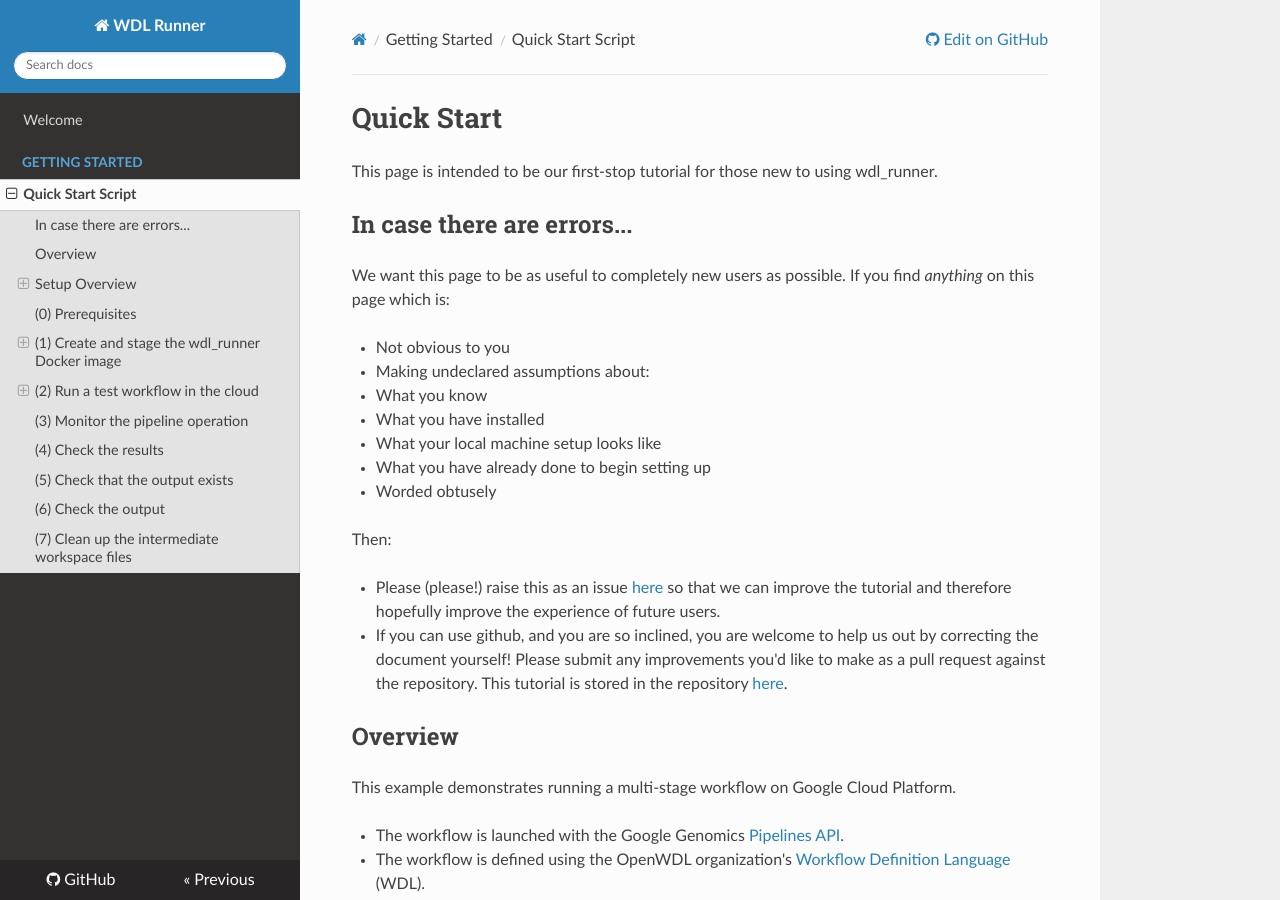
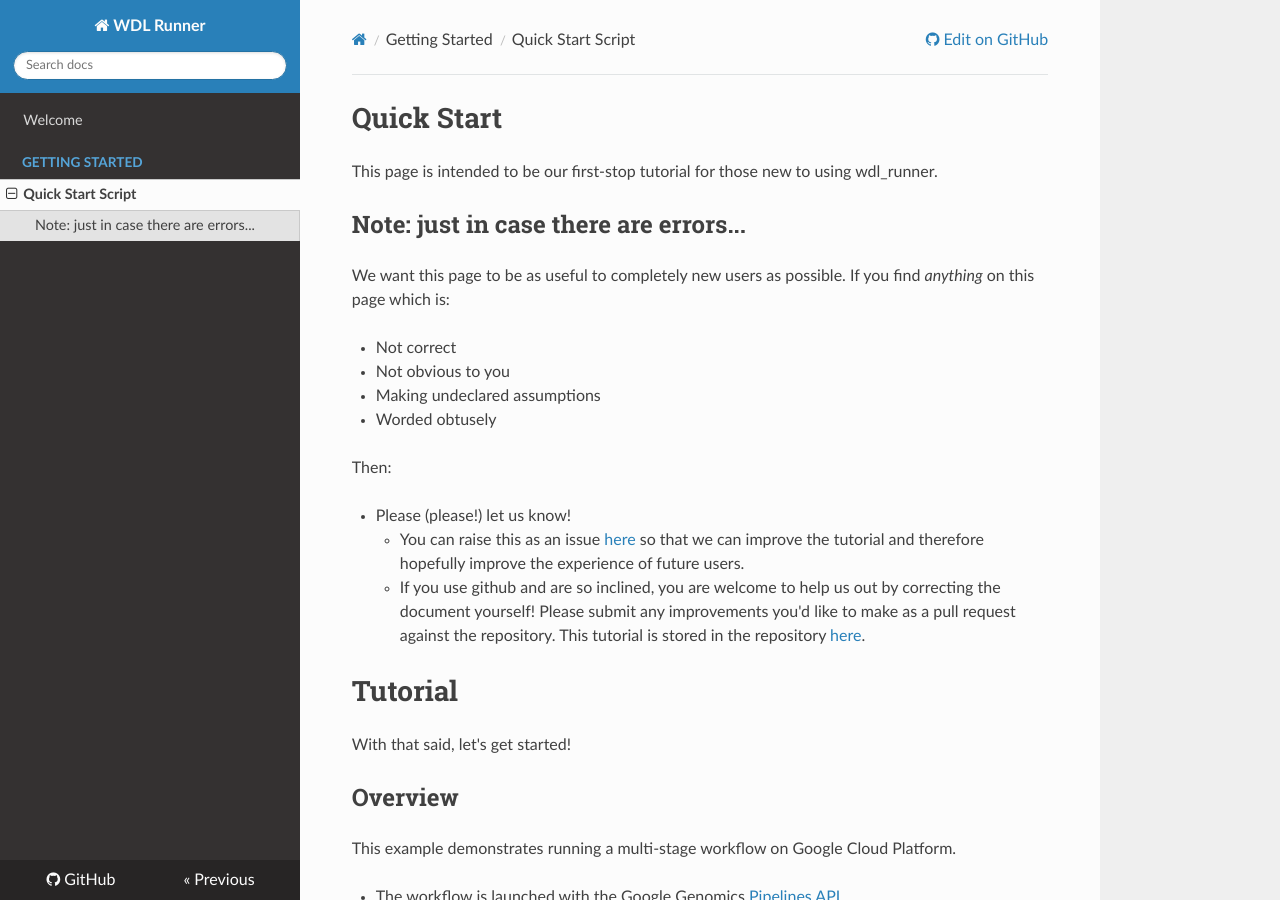
Before and after one commit to broadinstitute/wdl-runner, an MkDocs documentation site: the page built from docs/GettingStarted/QuickStart.md, in a window 1280 px wide and 900 px high. Built offline with MkDocs 1.6.1, drawn with Linux system fonts in a browser that asks for light colours; nearby versions of some CDN libraries; old or Windows-style settings are respelled for this version of MkDocs.

Commit message:
Syntax fixup

```diff
--- a/docs/GettingStarted/QuickStart.md
+++ b/docs/GettingStarted/QuickStart.md
@@ -2,23 +2,25 @@
 
 This page is intended to be our first-stop tutorial for those new to using wdl_runner.
 
-## In case there are errors...
+## Note: just in case there are errors...
 
 We want this page to be as useful to completely new users as possible. If you find *anything* on this page which is:
 
+* Not correct
 * Not obvious to you
-* Making undeclared assumptions about:
-  * What you know
-  * What you have installed
-  * What your local machine setup looks like
-  * What you have already done to begin setting up
+* Making undeclared assumptions
 * Worded obtusely
 
 Then:
 
-* Please (please!) raise this as an issue [here](https://github.com/broadinstitute/wdl-runner/issues) so that we can improve the tutorial and therefore hopefully improve the experience of future users.
-* If you can use github, and you are so inclined, you are welcome to help us out by correcting the document yourself! Please submit any improvements you'd like to make as a pull request against the repository. This tutorial is stored in the repository [here](https://github.com/broadinstitute/wdl-runner/blob/master/docs/GettingStarted/QuickStart.md).
+* Please (please!) let us know!
+    * You can raise this as an issue [here](https://github.com/broadinstitute/wdl-runner/issues) so that we can improve the tutorial and therefore hopefully improve the experience of future users.
+    * If you use github and are so inclined, you are welcome to help us out by correcting the document yourself! Please submit any improvements you'd like to make as a pull request against the repository. This tutorial is stored in the repository [here](https://github.com/broadinstitute/wdl-runner/blob/master/docs/GettingStarted/QuickStart.md).
 
+
+# Tutorial
+
+With that said, let's get started!
 
 ## Overview
 
@@ -50,9 +52,13 @@
     c. Poll for completion as Cromwell executes:
 
         1) Call pipelines.run() to execute call 1
+
         2) Poll for completion of call 1
+
         3) Call pipelines.run() to execute call 2
+
         4) Poll for completion of call 2
+
         <etc. until all WDL "calls" complete>
 
     d. Copy workflow metadata to output path
```
